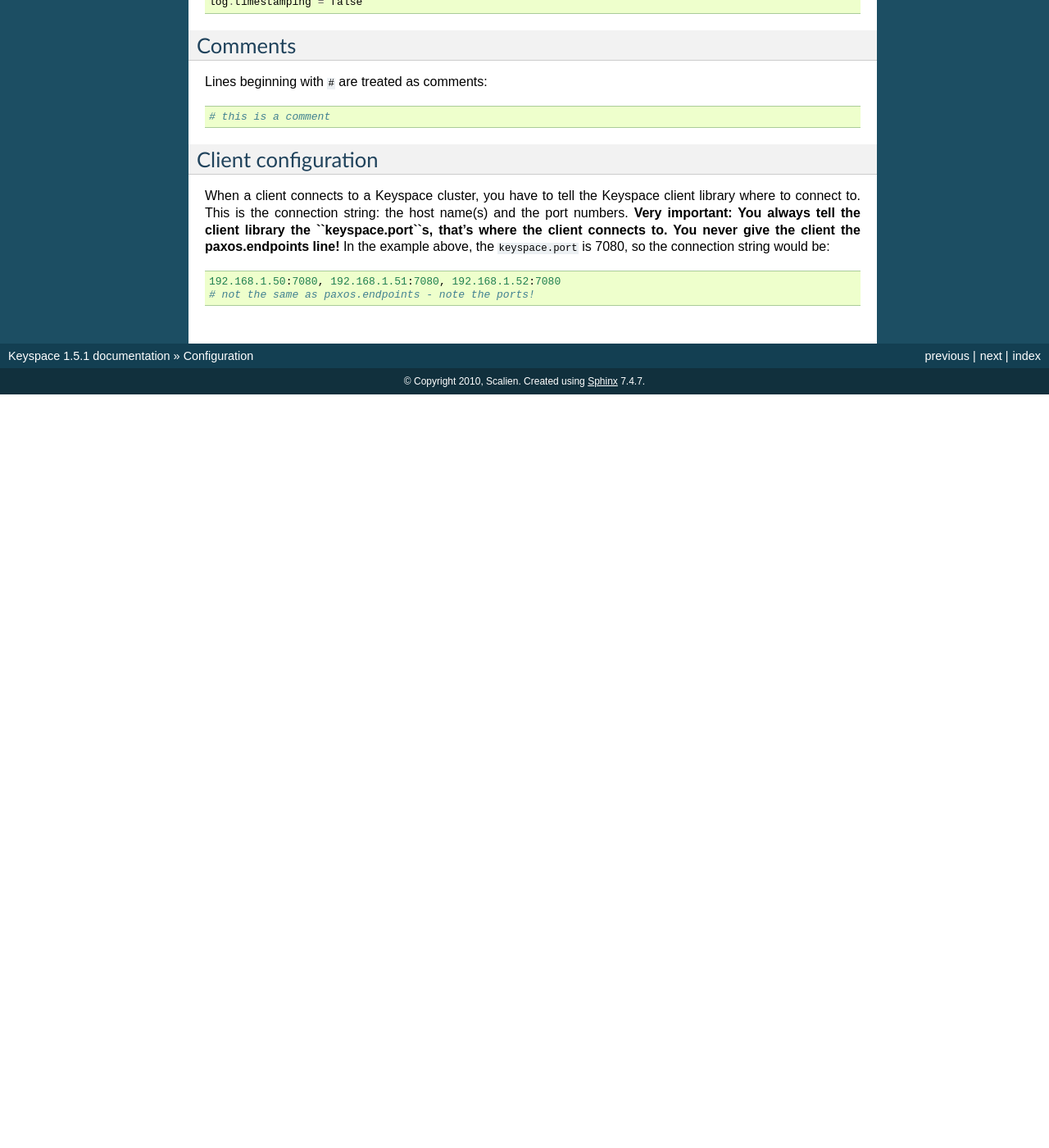
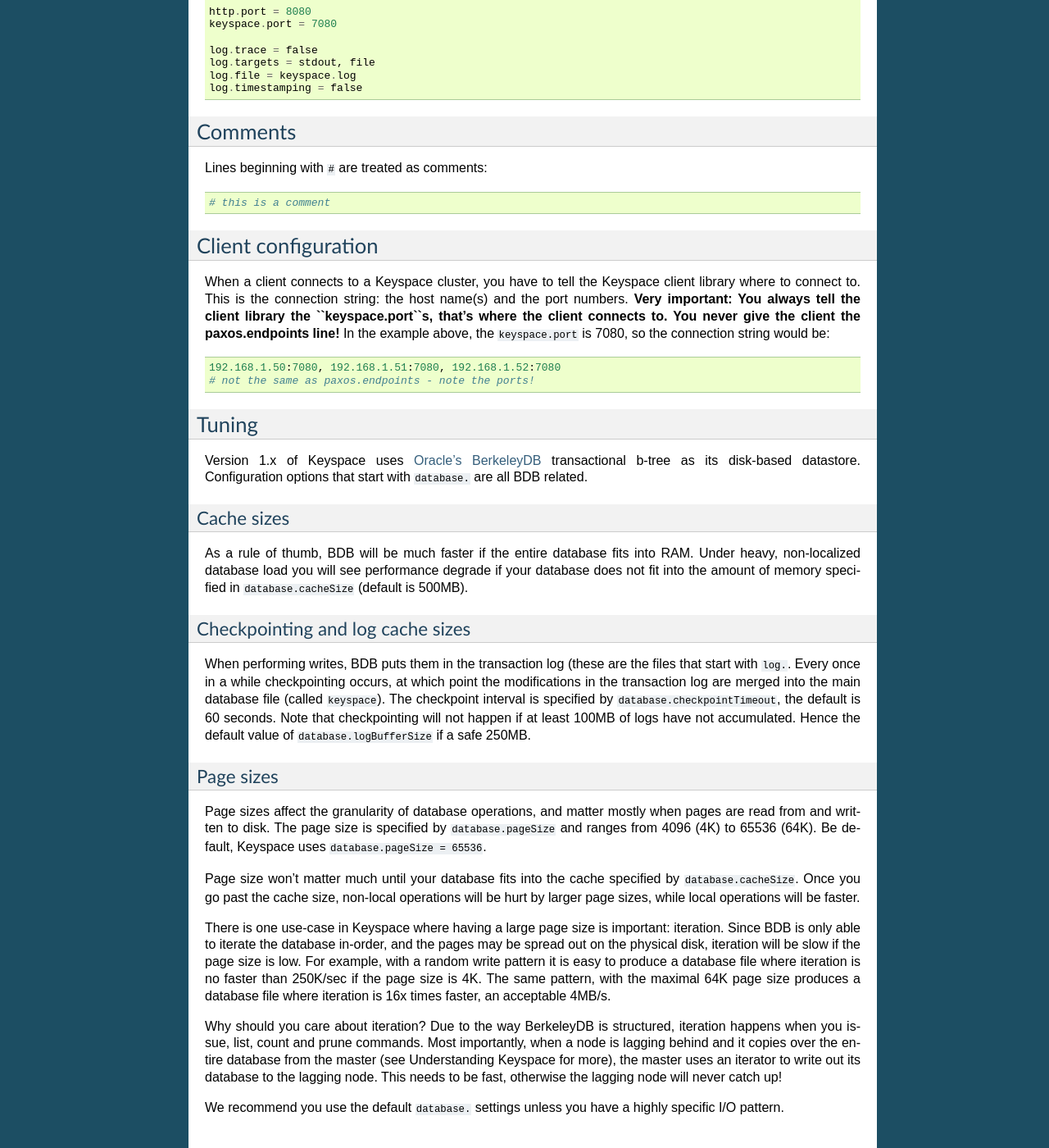
Before and after one commit to scalien/keyspace, a Sphinx documentation site: the page built from doc/Sphinx/source/configuration.rst, in a window 1280 px wide and 1400 px high, scrolled down 3618 px. Shown: the whole window at 82% size. Built offline with Sphinx 7.4.7, drawn with Linux system fonts in a browser that asks for light colours; formulas are drawn with MathJax 3; before the commit the page ends 4099 px from its top, so only the background shows below that; some of the changed text lies outside the part shown.

Commit message:
Worked on docs.

```diff
--- a/doc/Sphinx/source/c_api.rst
+++ b/doc/Sphinx/source/c_api.rst
@@ -266,7 +266,7 @@ Since the ``list_keys`` command may return many keys, the result object must be
   keyspace_client_destroy(client);
 
 ``list_keyvalues`` command
----------------------
+--------------------------
 
 The ``list_keyvalues`` command in nearly identical to ``list_keys``, except it also returns the values. Hence in the result iteration, ``keyspace_result_key`` and ``keyspace_result_value`` may be called.
 
--- a/doc/Sphinx/source/configuration.rst
+++ b/doc/Sphinx/source/configuration.rst
@@ -97,6 +97,12 @@ Set the cache size in backend database. Keyspace performance will degrade once t
   database.logBufferSize = 250M
 
 Sets the buffer size for transaction logs.
+
+::
+
+  database.warmCache = true
+
+Warm the operating system's file cache by pre-reading the database files. First pre-reads all ``log.*`` files and then the main ``keyspace`` database file up to ``database.cacheSize`` bytes.
 
 ::
 
@@ -220,3 +226,31 @@ When a client connects to a Keyspace cluster, you have to tell the Keyspace clie
 
   192.168.1.50:7080, 192.168.1.51:7080, 192.168.1.52:7080
   # not the same as paxos.endpoints - note the ports!
+
+Tuning
+======
+
+Version 1.x of Keyspace uses `Oracle's BerkeleyDB <http://www.oracle.com/technology/products/berkeley-db/index.html>`_ transactional b-tree as its disk-based datastore. Configuration options that start with ``database.`` are all BDB related.
+
+Cache sizes
+-----------
+
+As a rule of thumb, BDB will be much faster if the entire database fits into RAM. Under heavy, non-localized database load you will see performance degrade if your database does not fit into the amount of memory specified in ``database.cacheSize`` (default is 500MB).
+
+Checkpointing and log cache sizes
+---------------------------------
+
+When performing writes, BDB puts them in the transaction log (these are the files that start with ``log.``. Every once in a while checkpointing occurs, at which point the modifications in the transaction log are merged into the main database file (called ``keyspace``). The checkpoint interval is specified by ``database.checkpointTimeout``, the default is 60 seconds. Note that checkpointing will not happen if at least 100MB of logs have not accumulated. Hence the default value of ``database.logBufferSize`` if a safe 250MB.
+
+Page sizes
+----------
+
+Page sizes affect the granularity of database operations, and matter mostly when pages are read from and written to disk. The page size is specified by ``database.pageSize`` and ranges from 4096 (4K) to 65536 (64K). Be default, Keyspace uses ``database.pageSize = 65536``.
+
+Page size won't matter much until your database fits into the cache specified by ``database.cacheSize``. Once you go past the cache size, non-local operations will be hurt by larger page sizes, while local operations will be faster.
+
+There is one use-case in Keyspace where having a large page size is important: iteration. Since BDB is only able to iterate the database in-order, and the pages may be spread out on the physical disk, iteration will be slow if the page size is low. For example, with a random write pattern it is easy to produce a database file where iteration is no faster than 250K/sec if the page size is 4K. The same pattern, with the maximal 64K page size produces a database file where iteration is 16x times faster, an acceptable 4MB/s.
+
+Why should you care about iteration? Due to the way BerkeleyDB is structured, iteration happens when you issue, list, count and prune commands. Most importantly, when a node is lagging behind and it copies over the entire database from the master (see Understanding Keyspace for more), the master uses an iterator to write out its database to the lagging node. This needs to be fast, otherwise the lagging node will never catch up!
+
+We recommend you use the default ``database.`` settings unless you have a highly specific I/O pattern.
--- a/doc/Sphinx/source/index.rst
+++ b/doc/Sphinx/source/index.rst
@@ -9,7 +9,7 @@ Welcome to Keyspace's documentation!
 Contents:
 
 .. toctree::
-   :maxdepth: 2
+   :maxdepth: 3
 
    about.rst
    installation.rst
--- a/doc/Sphinx/source/python_api.rst
+++ b/doc/Sphinx/source/python_api.rst
@@ -183,7 +183,7 @@ The result of a list operation in iterated using the ``client``'s result object:
 You can also issue the identical ``dirty_list_keys`` command, which will be serviced by all nodes, not just the master.
 
 ``list_keyvalues`` command
----------------------
+--------------------------
 
 The ``list_keyvalues`` command in nearly identical to ``list_keys``, except it also returns the values. Hence in the result iteration, ``key`` and ``value`` may be called.
 
--- a/doc/Sphinx/source/understanding.rst
+++ b/doc/Sphinx/source/understanding.rst
@@ -1,4 +1,4 @@
-.. _installation:
+.. _understanding:
 
 
 **********************
```
Also changed, not shown: other parts of doc/Sphinx/source/configuration.rst (+1 -1 lines).
